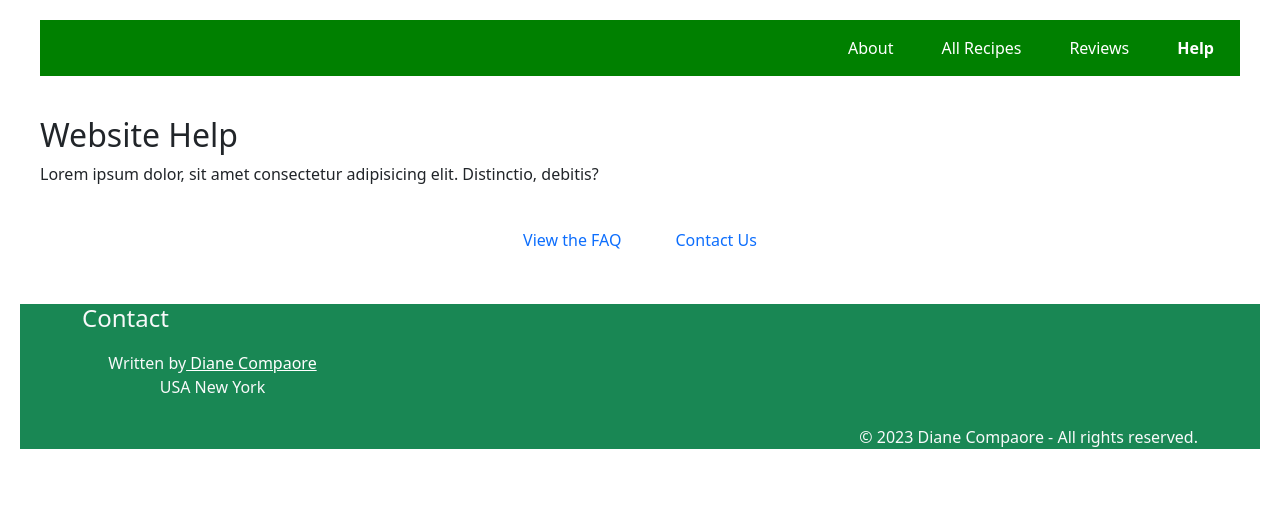
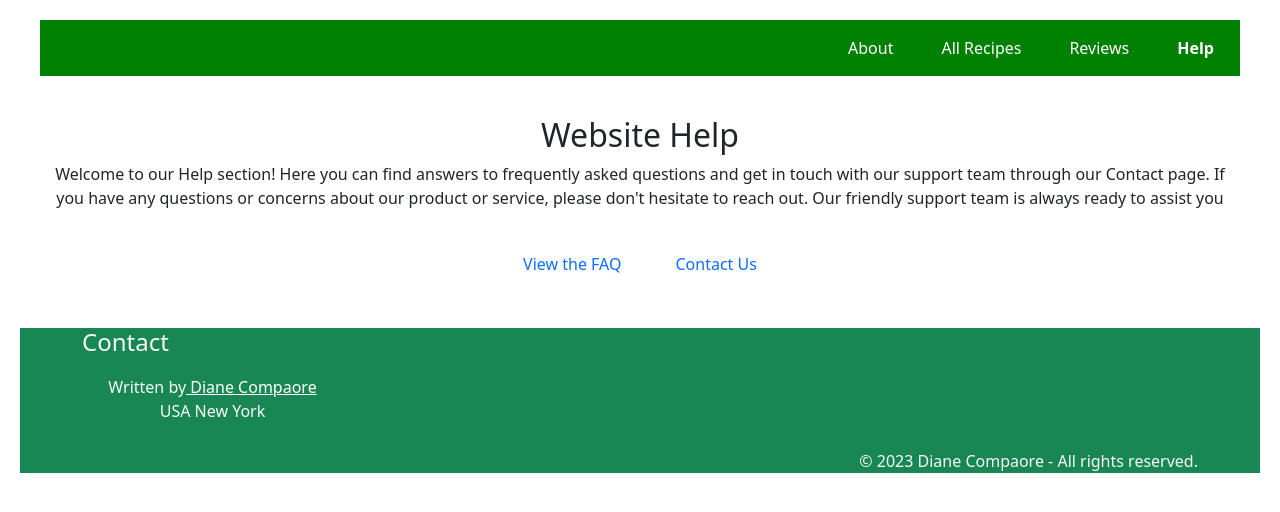
Before and after one commit to dianeyasminec/Green-Eats, a React (Create React App) app: page /help in a window 1280 px wide. Shown: the top 512 px of the page. Built offline with nearby package versions, Linux system fonts and the light colour scheme.

Commit message:
Update HelpLayout.jsx

```diff
--- a/src/components/HelpLayout.jsx
+++ b/src/components/HelpLayout.jsx
@@ -3,11 +3,14 @@ import { Outlet, NavLink } from 'react-router-dom'
 
 export default function HelpLayout() {
   return (
-    <div className='help-layout'>
-        <h2>Website Help</h2>
-        {/* lorem10 */}
-        <p>Lorem ipsum dolor, sit amet consectetur adipisicing elit. Distinctio, debitis?</p>
-
+    <div className='help-layout text-center'>
+        <h2 >Website Help</h2>
+         <p>
+         Welcome to our Help section! Here you can find answers to frequently asked questions
+         and get in touch with our support team through our Contact page. If you have any
+         questions or concerns about our product or service, please don't hesitate to reach out.
+          Our friendly support team is always ready to assist you
+          </p>
         <nav>
         <NavLink to="faq">View the FAQ</NavLink>
         <NavLink to="contact">Contact Us</NavLink>
```
